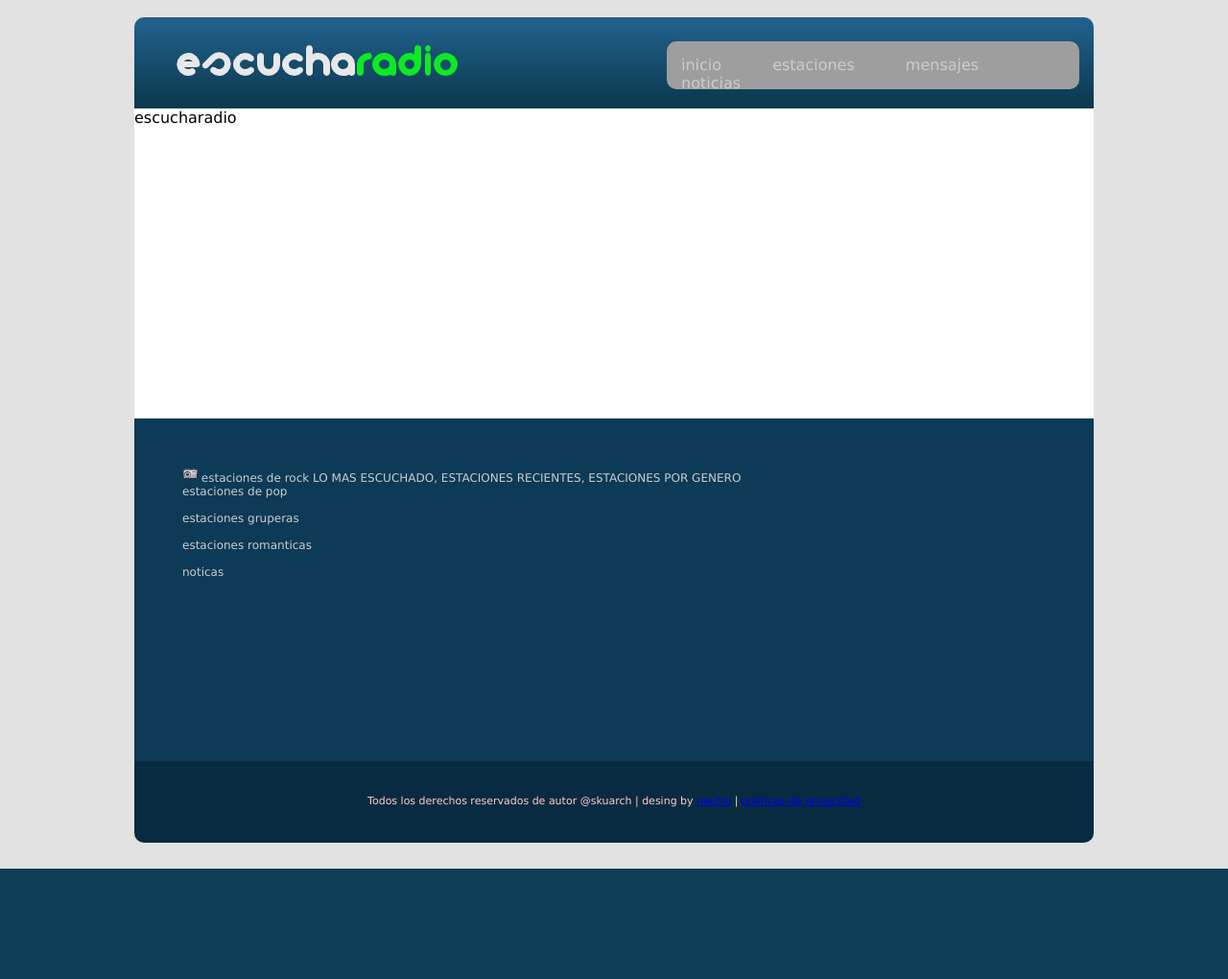
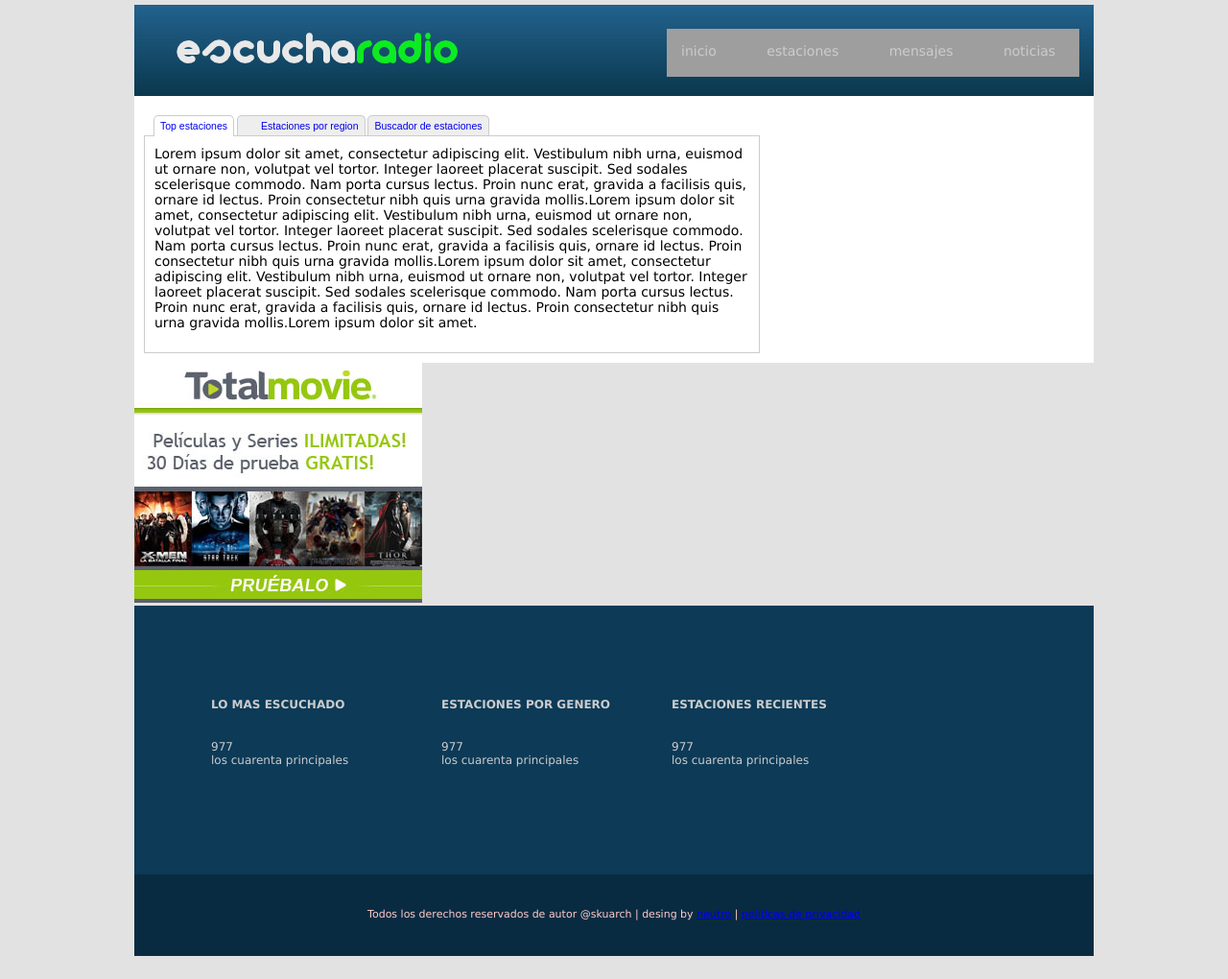
Before and after one commit to skuarch/ssn3, a CodeIgniter app: page /database/ in a window 1280 px wide. Shown: the whole page at 96% size. Before the commit the page ends 905 px from the top, so only its background shows below. Run offline with CodeIgniter, Linux system fonts and the light colour scheme; grey boxes are pictures that could not be loaded.

Commit message:
new desing

```diff
--- a/css/default.css
+++ b/css/default.css
@@ -1,11 +1,50 @@
 body{
-	margin-top: 18px;
+	margin-top: 5px;
 	background-color: #E2E2E2;
-	font-family: 'Lucida Grande',Arial,Verdana,sans-serif;
+	font-family: Verdana,Arial,Helvetica,sans-serif;
+        text-decoration: none;
+        font-size: 14px;
+}
+
+.box-content{
+    background-color: #E2E2E2;
+    height:200px;
 }
 
 .container{
 	background-color: #fff;
+	padding:10px;
+	padding-top:20px;
+	/*height: 750px;*/
+}
+
+.container-left-double{
+	text-align:center;
+	float:left;
+	width:652px;
+	/*background-color:red;*/
+
+}
+
+.container-left{
+	text-align:center;
+	float:left;
+	width:326px;
+	/*background-color:red;*/
+}
+
+.container-center{
+	text-align:center;
+	float:left;
+	width:326px;
+	/*background-color:yellow;*/
+}
+
+.container-right{
+	text-align:center;
+	float:left;
+	width:326px;
+	/*background-color:blue;*/
 }
 
 .footer{
@@ -21,6 +60,14 @@
 	background-color: #0C3A57;
 	color: #ccc;
 	font-size: 12px;
+	padding:40px;
+	height:200px;
+}
+
+.information-footer-column{
+	width:300px;
+	float:left;
+	text-align:center;
 }
 
 .menu{
@@ -51,7 +98,7 @@
 }
 
 .menu-item a:hover {
-	color: red;
+	color: #0DEA23;
 }
 
 .menu-item a:visited {
@@ -67,6 +114,29 @@
 	background-image: url('../images/bg1.png');
 }
 
+.horizontal-div{
+	text-align:center;
+}
+
+.space{
+	height: 35px;
+	clear: both;
+}
+
+.stationDay{
+    background-image: url('../images/bg1.png');
+    height:35px;
+    color: #fff;
+    padding-top: 15px;
+}
+
+.twitter-div{
+	text-align:center;
+	float:left;
+	width:313px;
+	padding-left:13px;
+}
+
 .wrapper{
 	width: 1000px;
 	margin:auto;
--- /dev/null
+++ b/css/tabs.css
@@ -0,0 +1,67 @@
+p {
+	margin: 0;
+	padding: 0;
+}
+#tabs_wrapper {
+	width: 642px;
+}
+#tabs_container {
+	border-bottom: 1px solid #ccc;
+}
+#tabs {
+	list-style: none;
+	padding: 5px 0 4px 0;
+	margin: 0 0 0 10px;
+	font: 0.75em arial;
+}
+#tabs li {
+	display: inline;
+}
+#tabs li a {
+	border: 1px solid #ccc;
+	padding: 4px 6px;
+	text-decoration: none;
+	background-color: #eeeeee;
+	border-bottom: none;
+	outline: none;
+	border-radius: 5px 5px 0 0;
+	-moz-border-radius: 5px 5px 0 0;
+	-webkit-border-top-left-radius: 5px;
+	-webkit-border-top-right-radius: 5px;
+}
+#tabs li a:hover {
+	background-color: #dddddd;
+	padding: 4px 6px;
+}
+#tabs li.active a {
+	border-bottom: 1px solid #fff;
+	background-color: #fff;
+	padding: 4px 6px 5px 6px;
+	border-bottom: none;
+}
+#tabs li.active a:hover {
+	background-color: #eeeeee;
+	padding: 4px 6px 5px 6px;
+	border-bottom: none;
+}
+
+#tabs li a.icon_accept {
+	/*background-image: url(accept.png);*/
+	background-position: 5px;
+	background-repeat: no-repeat;
+	padding-left: 24px;
+}
+#tabs li a.icon_accept:hover {
+	padding-left: 24px;
+}
+
+#tabs_content_container {
+	border: 1px solid #ccc;
+	border-top: none;
+	padding: 10px;
+	width: 620px;
+}
+.tab_content {
+	display: none;
+	height:205px;
+}
--- a/index.php
+++ b/index.php
@@ -1,15 +1,14 @@
 <!DOCTYPE html>
-
 <html>
-
 	<head>
 
-		<script src="js/jquery-1.7.1.js" > </script>
-		<script src="js/jquery.dropshadow-1.6.js" > </script>
-		<script src="js/jquery.corner-2.12.js" > </script>
-		<script src="js/readyIndex.js" > </script>
+		<script src="js/jquery-1.7.1.js" ></script>
+		<script src="js/jquery.dropshadow-1.6.js" ></script>
+		<script src="js/jquery.corner-2.12.js" ></script>
+		<script src="js/readyIndex.js" ></script>
 
 		<link rel="stylesheet" href="css/default.css" type="text/css"/>
+		<link rel="stylesheet" href="css/tabs.css" type="text/css"/>
 
 		<title>escucharadio</title>
 
@@ -21,47 +20,70 @@
 			<?php require_once 'header.php' ?>
 
 			<div id="container" class="container"> <!-- container -->
-				escucharadio
-				<br/>
-				<br/>
-				<br/>
-				<br/>
-				<br/>
-				<br/>
-				<br/>
-				<br/>
-				<br/>
-				<br/>
-				<br/>
-				<br/>
-				<br/>
-				<br/>
-				<br/>
-				<br/>
-				<br/>
+				<div id="tabs_wrapper"> <!-- tabs_wrapper -->
 
+					<div id="tabs_container">
+
+						<ul id="tabs">
+							<li class="active"><a href="#tab1">Top estaciones</a></li>
+							<li><a class="icon_accept" href="#tab2">Estaciones por region</a></li>
+							<li><a href="#tab3">Buscador de estaciones</a></li>
+						</ul>
+
+					</div>
+
+				</div> <!-- / tabs_wrapper -->
+
+				<div id="tabs_content_container"> <!-- tabs_content_container -->
+
+						<div id="tab1" class="tab_content" style="display: block;">
+							<p>Lorem ipsum dolor sit amet, consectetur adipiscing elit. Vestibulum nibh urna, euismod ut ornare non, volutpat vel tortor. Integer laoreet placerat suscipit. Sed sodales scelerisque commodo. Nam porta cursus lectus. Proin nunc erat, gravida a facilisis quis, ornare id lectus. Proin consectetur nibh quis urna gravida mollis.Lorem ipsum dolor sit amet, consectetur adipiscing elit. Vestibulum nibh urna, euismod ut ornare non, volutpat vel tortor. Integer laoreet placerat suscipit. Sed sodales scelerisque commodo. Nam porta cursus lectus. Proin nunc erat, gravida a facilisis quis, ornare id lectus. Proin consectetur nibh quis urna gravida mollis.Lorem ipsum dolor sit amet, consectetur adipiscing elit. Vestibulum nibh urna, euismod ut ornare non, volutpat vel tortor. Integer laoreet placerat suscipit. Sed sodales scelerisque commodo. Nam porta cursus lectus. Proin nunc erat, gravida a facilisis quis, ornare id lectus. Proin consectetur nibh quis urna gravida mollis.Lorem ipsum dolor sit amet.</p>
+						</div>
+
+						<div id="tab2" class="tab_content">
+							<p>This tab has icon in it.</p>
+						</div>
+
+						<div id="tab3" class="tab_content">
+							<p>Suspendisse blandit velit eget erat suscipit in malesuada odio venenatis.</p>
+						</div>
+
+					</div> <!-- / tabs_content_container -->
 			</div> <!-- end container -->
+
+
+			<img src="images/300x250.jpg" alt=""/>
+
 
 			<div id="information-footer" class="information-footer"> <!-- information-footer -->
 
-				<div style="padding: 50px;">
+				<div style="padding: 40px;">
+
+					<div style="width:240px; float: left;">
+						<div style=""><h4>LO MAS ESCUCHADO</h4></div>
+
+						<br/>
+						977
+						<br/>
+						los cuarenta principales
+					</div>
+
+					<div style="width:240px; float: left">
+						<div style=""><h4>ESTACIONES POR GENERO</h4></div>
+						<br/>
+						977
+						<br/>
+						los cuarenta principales
+					</div>
 
 
-					<img src="images/radio16x16.png" alt=""/> estaciones de rock
-
-						LO MAS ESCUCHADO, ESTACIONES RECIENTES, ESTACIONES POR GENERO
-					<br/>
-					estaciones de pop
-					<br/>
-					<br/>
-					estaciones gruperas
-					<br/>
-					<br/>
-					estaciones romanticas
-					<br/>
-					<br/>
-					noticas
-
+					<div style="width:240px; float: left">
+						<div style=""><h4>ESTACIONES RECIENTES</h4></div>
+						<br/>
+						977
+						<br/>
+						los cuarenta principales
+					</div>
 				</div>
 
 				<br/>
--- /dev/null
+++ b/js/isMobile.js
@@ -0,0 +1,4 @@
+function isMobile() {
+  var index = navigator.appVersion.indexOf("Mobile");
+  return (index > -1);
+}
--- a/js/readyIndex.js
+++ b/js/readyIndex.js
@@ -1,10 +1,48 @@
 $(document).ready(function(){
 
-	$("#header").corner("top");
-	$("#footer").corner("bottom");
-	$("#menu").corner();
-	$("#menu-item").corner();
+    if(isMobile()){
+        alert("proximamente tendremos una version para mobiles");
+    }
 
-	// $("#footer").dropShadow({left: 1, top: 1, blur: 1, color: "#000"});
+    //corners
+    $("#header").corner("top");
+    $("#footer").corner("bottom");
+    $("#menu").corner();
+    $("#menu-item").corner();
+    $("#stationDay").corner("top");
+
+    // $("#footer").dropShadow({left: 1, top: 1, blur: 1, color: "#000"});
+
+    //tabs
+    $("#tabs li").click(function() {
+        //	First remove class "active" from currently active tab
+        $("#tabs li").removeClass('active');
+
+        //	Now add class "active" to the selected/clicked tab
+        $(this).addClass("active");
+
+        //	Hide all tab content
+        $(".tab_content").hide();
+
+        //	Here we get the href value of the selected tab
+        var selected_tab = $(this).find("a").attr("href");
+
+        //	Show the selected tab content
+        $(selected_tab).fadeIn();
+
+        //	At the end, we add return false so that the click on the link is not executed
+        return false;
+    });
+
+
+    //facebook ****
+    (function(d, s, id) {
+        var js, fjs = d.getElementsByTagName(s)[0];
+        if (d.getElementById(id)) return;
+        js = d.createElement(s);
+        js.id = id;
+        js.src = "//connect.facebook.net/es_LA/all.js#xfbml=1";
+        fjs.parentNode.insertBefore(js, fjs);
+    }(document, 'script', 'facebook-jssdk'));
 
 });
```
Also changed, not shown: Connection.php (added, +57 -0 lines), ErrorHandler.php (added, +23 -0 lines), index2.php (added, +138 -0 lines), information-footer.php (added, +83 -0 lines), mobile.php (added, +16 -0 lines), stationDay.php (added, +93 -0 lines), images/300x250.gif (added), images/300x250.jpg (added), images/300x250_2.jpg (added), images/300x250_3.jpg (added), images/728x90.gif (added), images/bg-300x250.gif (added).
